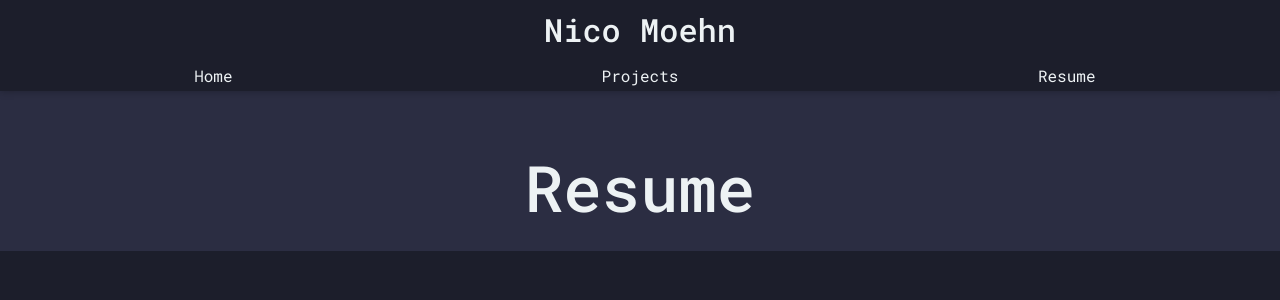
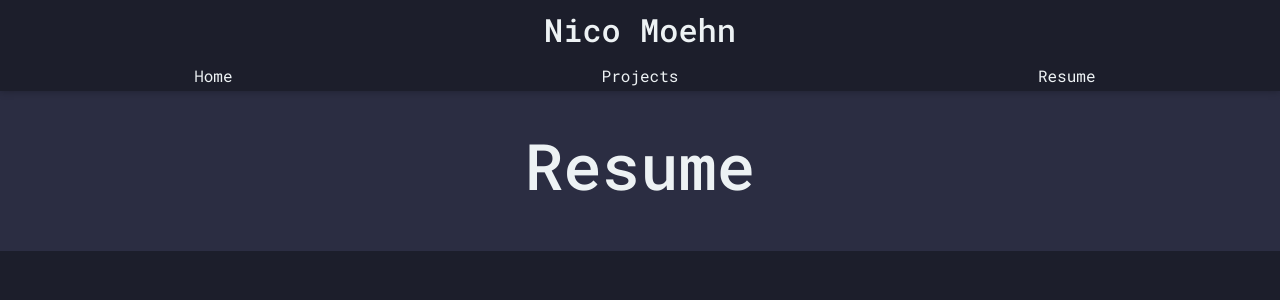
Before and after one commit to nitodeco/nitodeco-portfolio, a React (Create React App) app: page /#/resume in a window 1280 px wide. Shown: the top 300 px of the page. Built offline with nearby package versions, Linux system fonts and the light colour scheme.

Commit message:
Refactured styling

```diff
--- a/src/App.js
+++ b/src/App.js
@@ -1,11 +1,15 @@
 import { HashRouter as Router, Routes, Route } from 'react-router-dom';
 
 import Navigation from './Navigation.js';
+
 import Home from './Home.js';
 import './Home.css';
+
+import Projects from './Projects.js';
 import './Projects.css';
-import Projects from './Projects.js';
+
 import Resume from './Resume.js';
+import './Resume.css';
 
 function App() {
   return (
--- a/src/Projects.js
+++ b/src/Projects.js
@@ -29,8 +29,6 @@ const Projects = () => {
     const project1 = baseURL + "";
     const project2 = baseURL + "";
     const project3 = baseURL + "";
-
-
 
     return (
         <div className="projects">
--- /dev/null
+++ b/src/Resume.css
@@ -0,0 +1,5 @@
+.resume {
+    display: flex;
+    justify-content: center;
+    flex-direction: column;
+}
--- a/src/index.css
+++ b/src/index.css
@@ -152,8 +152,6 @@ h1, h2, h3, h4, h5, h6 {
 
 .titleContainer {
   display: block;
-  justify-content: center;
-  align-content: center;
   height: 160px;
   width: 100%;
   background-color: var(--dark);
```
Lines whose indentation alone changed are shown as unchanged.
